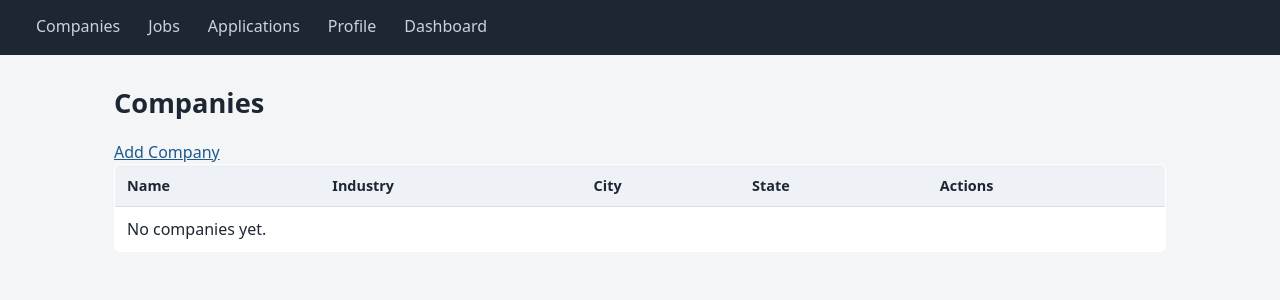
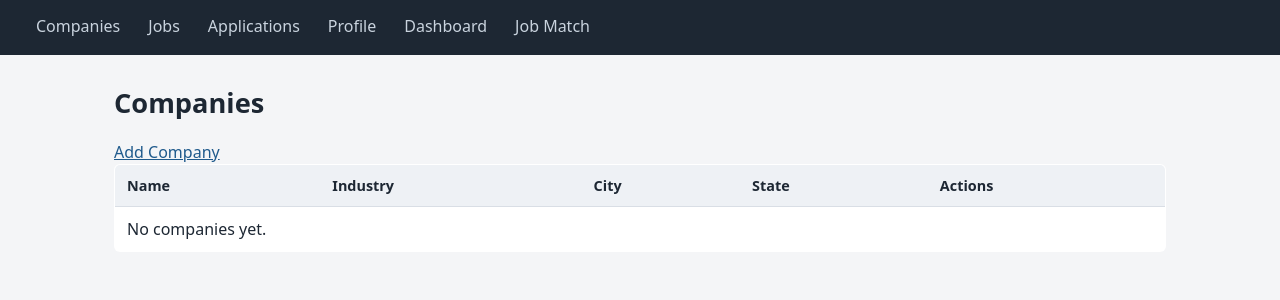
Before and after one commit to Venru9206/COP-4751-Job-Application-Tracker, a Flask app: page /companies in a window 1280 px wide. Shown: the top 300 px of the page. Run offline with Flask 3, Linux system fonts and the light colour scheme; data that the repository does not hold is empty.

Commit message:
Add 'Job Match' link to navigation

```diff
--- a/job_tracker/templates/base.html
+++ b/job_tracker/templates/base.html
@@ -11,6 +11,7 @@
     <a href="{{ url_for('applications') }}">Applications</a>
     <a href="{{ url_for('profile') }}">Profile</a>
     <a href="{{ url_for('dashboard') }}">Dashboard</a>
+    <a href="{{ url_for('job_match') }}">Job Match</a>
   </nav>
   <main>
     {% with messages = get_flashed_messages(with_categories=true) %}
```
